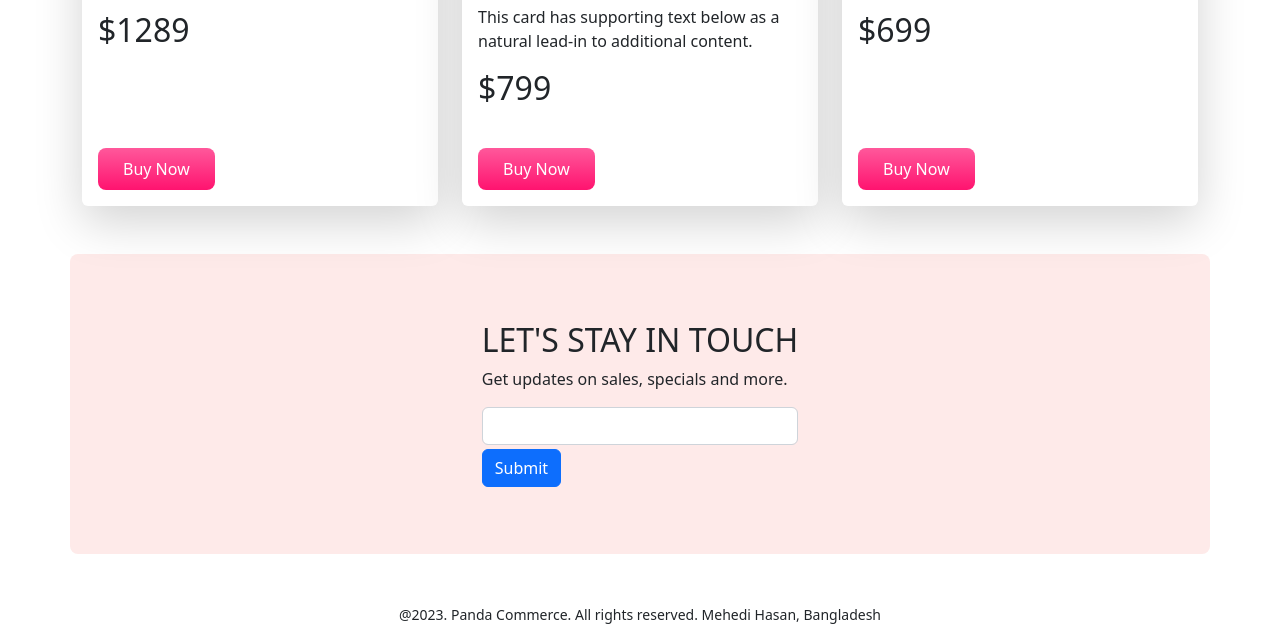
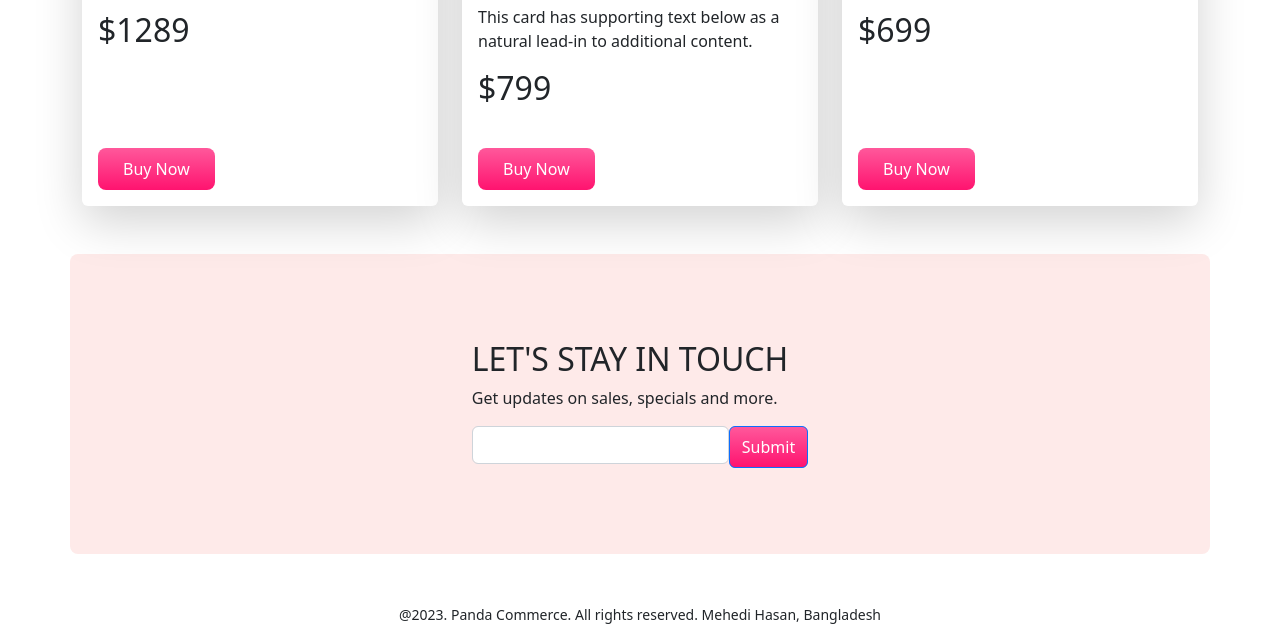
Before and after one commit to mehedi-h-shakil/panda-commerce, a plain HTML site: page index.html in a window 1280 px wide. Shown: the part 1785-2427 px from the top of the page. Drawn offline with nearby package versions, Linux system fonts and the light colour scheme.

Commit message:
added subscribe button design

```diff
--- a/css/style.css
+++ b/css/style.css
@@ -13,3 +13,7 @@
     border-radius: 8px;
     padding: 9px 25px;
 }
+
+.subscribe-btn {
+    background-image: linear-gradient(180deg, #FF589B 0%, #FF136F 100%);
+}
--- a/index.html
+++ b/index.html
@@ -251,11 +251,11 @@
             <div>
                 <h2>LET'S STAY IN TOUCH</h2>
                 <p>Get updates on sales, specials and more.</p>
-                <form>
+                <form class="d-flex">
                     <div class="mb-1">
                         <input type="email" class="form-control" id="exampleInputEmail1" aria-describedby="emailHelp">
                     </div>
-                    <button type="submit" class="btn btn-primary">Submit</button>
+                    <button type="submit" class="btn btn-primary subscribe-btn">Submit</button>
                 </form>
             </div>
         </section>
```
